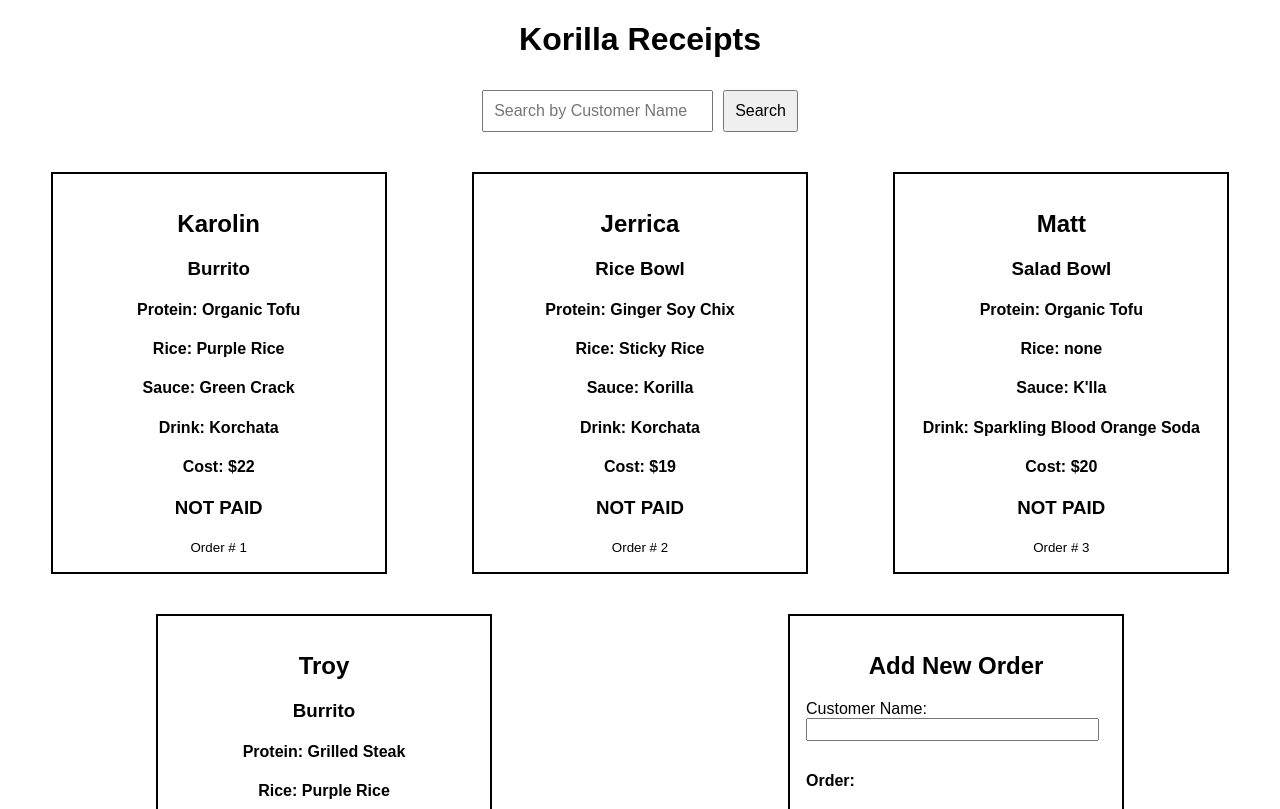
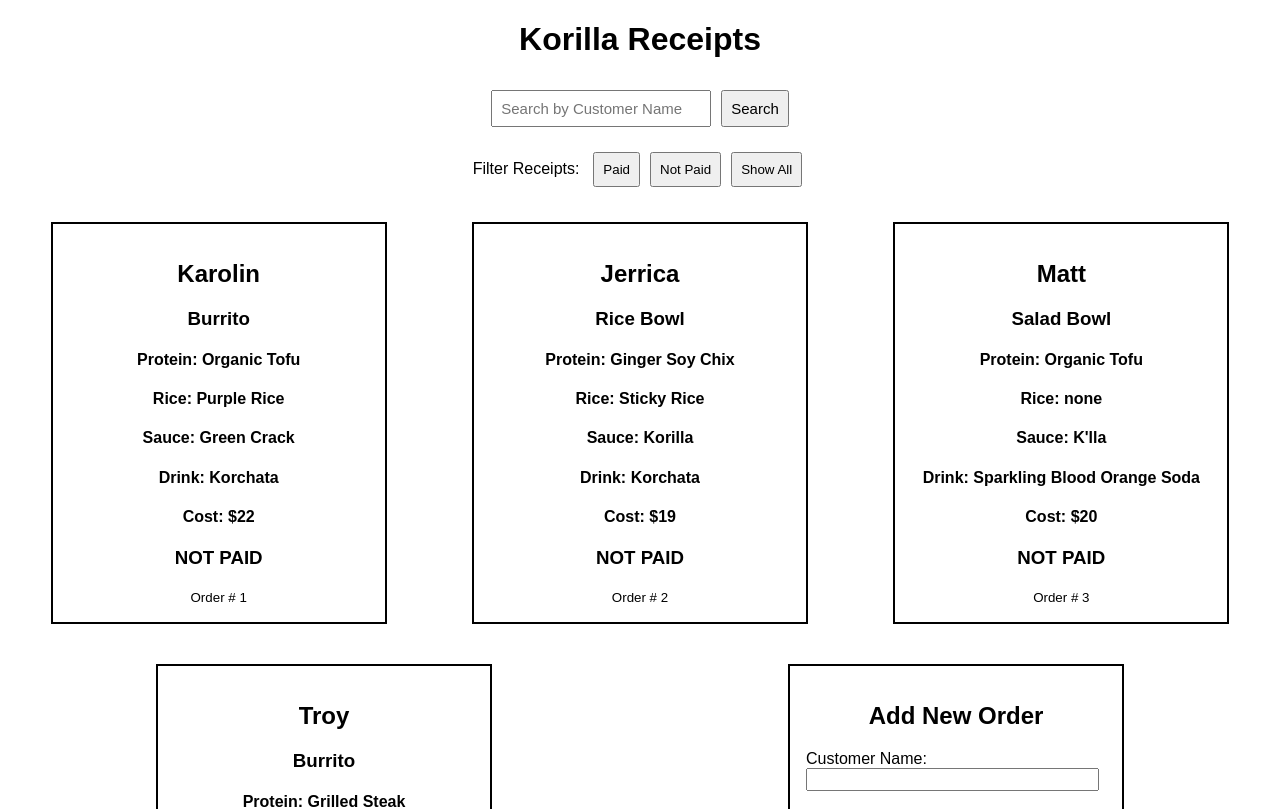
Before and after one commit to jajoyce/React-Korilla-Receipts, a React (Create React App) app: page / in a window 1280 px wide. Shown: the top 809 px of the page. Built offline with nearby package versions, Linux system fonts and the light colour scheme.

Commit message:
Complete Bonus 2. Add filter buttons component. Create function in App to filter receipts based. Create new receiptsRendered variable with useState to track data. Add useEffect to update. Create new togglePaid function in app, move functionality up from component to persist changes. Refactor...

```diff
--- a/src/App.js
+++ b/src/App.js
@@ -1,38 +1,69 @@
-import React, { useState } from "react";
+import React, { useEffect, useState } from "react";
 import "./styles.css";
 import receiptsData from "./receiptData";
 import SearchForm from "./components/SearchForm";
 import Receipts from "./components/Receipts";
 import NewReceiptForm from "./components/NewReceiptForm";
+import FilterButtons from "./components/FilterButtons";
 
 export default function App() {
   const [receipts, setReceipts] = useState(receiptsData);
+  const [receiptsRendered, setReceiptsRendered] = useState(receipts);
+  const [renderCount, setRenderCount] = useState(0);
+
+  useEffect(() => {
+    setReceiptsRendered(receipts);
+  }, [receipts, renderCount]);
 
   const searchReceipts = (searchTerm) => {
     if (searchTerm === "") {
-      setReceipts(receiptsData);
+      setReceiptsRendered(receipts);
     } else {
-      setReceipts(
-        receiptsData.filter((receipt) =>
+      setReceiptsRendered(
+        receipts.filter((receipt) =>
           receipt.person.toLowerCase().includes(searchTerm.toLowerCase())
         )
       );
     }
   };
 
+  const togglePaid = (receiptID) => {
+    const index = receipts.findIndex((receipt) => receipt.id === receiptID);
+    receipts[index].paid = !receipts[index].paid;
+    setReceipts(receipts);
+    setRenderCount(renderCount + 1);
+  };
+
   const addReceipt = (newReceipt) => {
     const lastReceiptID = receipts[receipts.length - 1].id;
     newReceipt.id = lastReceiptID + 1;
-    const newReceiptCopy = Object.assign({}, newReceipt);
-    setReceipts((receipts) => [...receipts, newReceiptCopy]);
+    const newReceiptAssigned = Object.assign({}, newReceipt);
+    setReceipts((receipts) => [...receipts, newReceiptAssigned]);
+  };
+
+  const filterReceipts = (filter) => {
+    switch (filter) {
+      case "all":
+        setReceiptsRendered(receipts);
+        break;
+      case "paid":
+        setReceiptsRendered(receipts.filter((receipt) => receipt.paid));
+        break;
+      case "unpaid":
+        setReceiptsRendered(receipts.filter((receipt) => !receipt.paid));
+        break;
+      default:
+        setReceiptsRendered(receipts);
+    }
   };
 
   return (
     <div className="App">
       <h1>Korilla Receipts</h1>
-      <SearchForm search={searchReceipts} />
+      <SearchForm searchReceipts={searchReceipts} />
+      <FilterButtons filterReceipts={filterReceipts} />
       <div className="receipts-container">
-        <Receipts receipts={receipts} />
+        <Receipts receipts={receiptsRendered} togglePaid={togglePaid} />
         <NewReceiptForm addReceipt={addReceipt} />
       </div>
     </div>
--- /dev/null
+++ b/src/components/FilterButtons.js
@@ -0,0 +1,24 @@
+import React from "react";
+
+function FilterButtons({ filterReceipts }) {
+  const handleClick = (e) => {
+    filterReceipts(e.target.id);
+  };
+
+  return (
+    <div className="filter-buttons">
+      Filter Receipts: &nbsp;
+      <button id="paid" onClick={handleClick}>
+        Paid
+      </button>
+      <button id="unpaid" onClick={handleClick}>
+        Not Paid
+      </button>
+      <button id="all" onClick={handleClick}>
+        Show All
+      </button>
+    </div>
+  );
+}
+
+export default FilterButtons;
--- a/src/components/Receipt.js
+++ b/src/components/Receipt.js
@@ -1,10 +1,8 @@
-import React, { useState } from "react";
+import React from "react";
 
-function Receipt({ receipt }) {
-  const [paid, setPaid] = useState(receipt.paid);
-
+function Receipt({ receipt, togglePaid }) {
   const handleClick = (e) => {
-    setPaid((prevPaid) => !prevPaid);
+    togglePaid(receipt.id);
   };
 
   return (
@@ -17,7 +15,7 @@ function Receipt({ receipt }) {
       <h4>Drink: {receipt.order.drink}</h4>
       <h4>Cost: ${receipt.order.cost}</h4>
       <h3 className="click-paid" onClick={handleClick}>
-        {paid ? "PAID" : "NOT PAID"}
+        {receipt.paid ? "PAID" : "NOT PAID"}
       </h3>
       <small>Order # {receipt.id}</small>
     </div>
--- a/src/components/Receipts.js
+++ b/src/components/Receipts.js
@@ -1,9 +1,9 @@
 import React from "react";
 import Receipt from "./Receipt";
 
-function Receipts({ receipts }) {
+function Receipts({ receipts, togglePaid }) {
   return receipts.map((receipt, index) => (
-    <Receipt receipt={receipt} key={index} />
+    <Receipt receipt={receipt} key={index} togglePaid={togglePaid} />
   ));
 }
 
--- a/src/components/SearchForm.js
+++ b/src/components/SearchForm.js
@@ -1,6 +1,6 @@
 import React, { useState } from "react";
 
-function Form({ search }) {
+function Form({ searchReceipts }) {
   const [term, setTerm] = useState("");
 
   const handleChange = (e) => {
@@ -9,7 +9,7 @@ function Form({ search }) {
 
   const handleSearch = (e) => {
     e.preventDefault();
-    search(term);
+    searchReceipts(term);
   };
 
   return (
--- a/src/styles.css
+++ b/src/styles.css
@@ -4,8 +4,8 @@
 }
 
 .search-form input {
-  font-size: 16px;
-  padding: 10px;
+  font-size: 15px;
+  padding: 8px;
   margin: 10px 5px;
 }
 
@@ -57,5 +57,14 @@
 .new-receipt-form input[type="submit"] {
   margin: 10px auto;
   padding: 10px;
-  font-size: 16px;
+  font-size: 15px;
 }
+
+.filter-buttons {
+  margin: 10px auto;
+}
+
+.filter-buttons button {
+  margin: 5px;
+  padding: 8px;
+}
```
